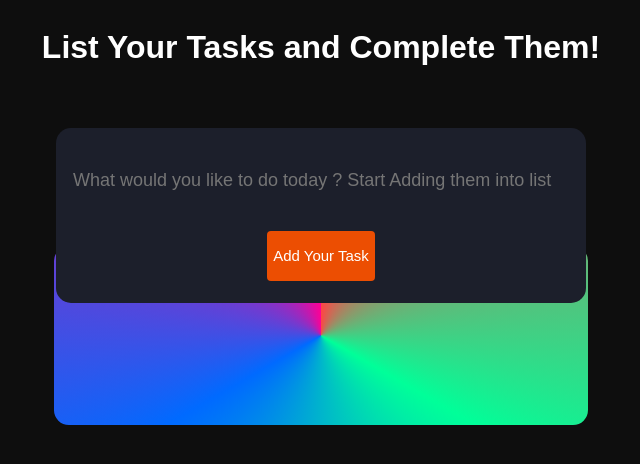
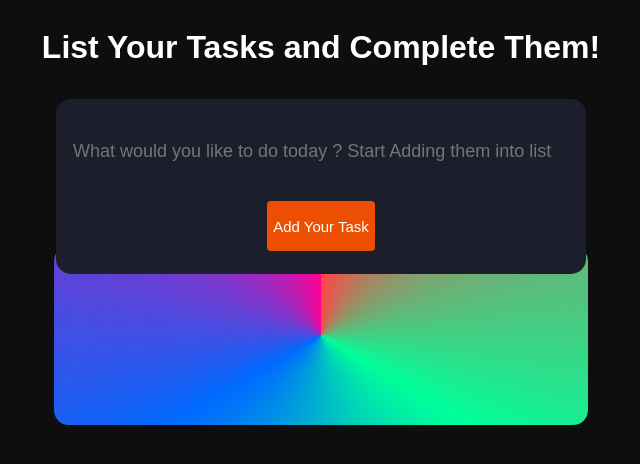
Before and after one commit to ishrat2004/List-Your-Tasks, a plain HTML site: page index.html in a window 1280 px wide. Shown: the whole page, without its empty margins (319-959 px from the left). Drawn offline with Linux system fonts and the light colour scheme.

Commit message:
set to chrome

```diff
--- a/index.css
+++ b/index.css
@@ -38,7 +38,7 @@ body{
     height:155px;
     background:#1c1f2b;
     border-radius: 15px;
-
+    margin-top:11px;
     display: flex;
     flex-direction: column;
     justify-content: center;
@@ -57,6 +57,7 @@ body{
     z-index:-1;
     padding:3px;
     border-radius:15px;
+    margin-top:0px;
 }
    .buttons_div{
     display:flex;
--- a/index.html
+++ b/index.html
@@ -10,9 +10,10 @@
     placeholder="What would you like to build? Start typing or choose an example…"
     style="height: 80px;"></textarea>
     -->
-    <div style="display: flex;justify-content: center ; height:120px  ">
+    <div style="display: flex;justify-content: center ;   ">
         <h1 style="color:white;font-family: ABCDiatypePixel, sans-serif; ">List Your Tasks and Complete Them!</h1>
     </div>
+
     <div class="add_bar_div" style="display: flex; justify-content: center;">
 
         <div class="add_bar">
```
